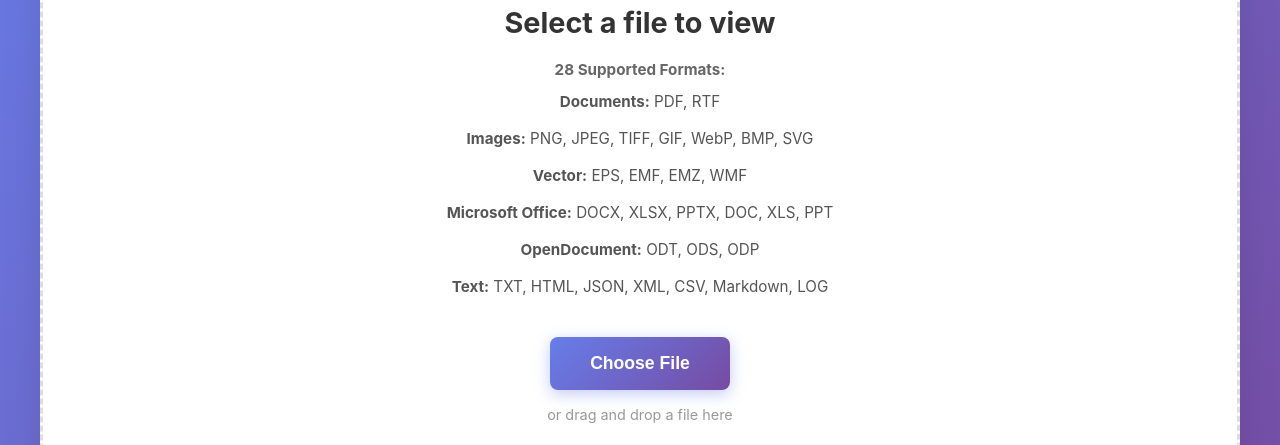
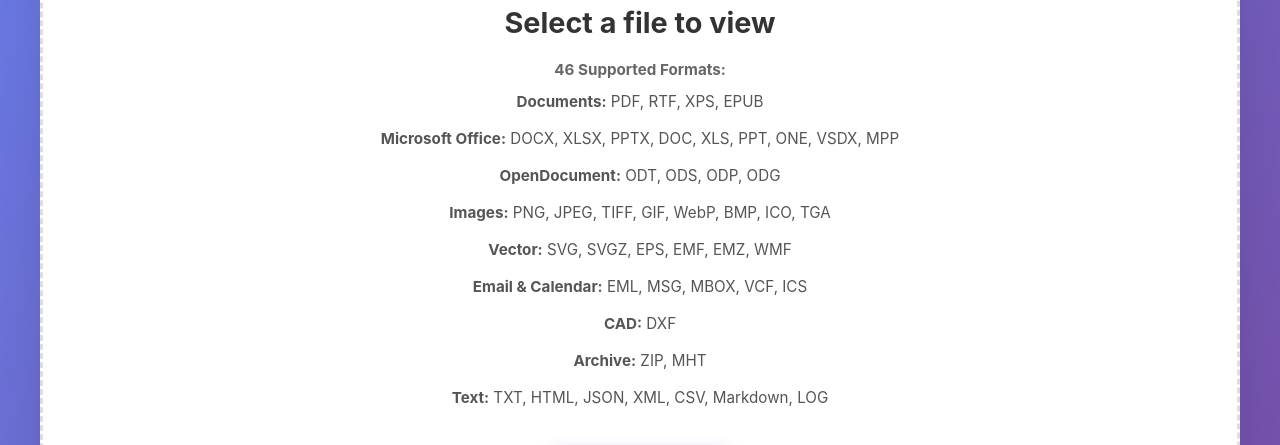
Before and after one commit to abahjat/Prism, a plain HTML site: page web-viewer/index.html in a window 1280 px wide. Shown: the part 298-743 px from the top of the page. Drawn offline with Linux system fonts and the light colour scheme; no server answers.

Commit message:
docs: update web viewer supported formats list to 46

```diff
--- a/web-viewer/index.html
+++ b/web-viewer/index.html
@@ -20,13 +20,17 @@
                 <div class="upload-icon">📁</div>
                 <h2>Select a file to view</h2>
                 <p class="supported-formats">
-                    <strong>28 Supported Formats:</strong><br>
-                    <span class="format-group"><strong>Documents:</strong> PDF, RTF</span><br>
-                    <span class="format-group"><strong>Images:</strong> PNG, JPEG, TIFF, GIF, WebP, BMP, SVG</span><br>
-                    <span class="format-group"><strong>Vector:</strong> EPS, EMF, EMZ, WMF</span><br>
-                    <span class="format-group"><strong>Microsoft Office:</strong> DOCX, XLSX, PPTX, DOC, XLS,
-                        PPT</span><br>
-                    <span class="format-group"><strong>OpenDocument:</strong> ODT, ODS, ODP</span><br>
+                    <strong>46 Supported Formats:</strong><br>
+                    <span class="format-group"><strong>Documents:</strong> PDF, RTF, XPS, EPUB</span><br>
+                    <span class="format-group"><strong>Microsoft Office:</strong> DOCX, XLSX, PPTX, DOC, XLS, PPT, ONE,
+                        VSDX, MPP</span><br>
+                    <span class="format-group"><strong>OpenDocument:</strong> ODT, ODS, ODP, ODG</span><br>
+                    <span class="format-group"><strong>Images:</strong> PNG, JPEG, TIFF, GIF, WebP, BMP, ICO,
+                        TGA</span><br>
+                    <span class="format-group"><strong>Vector:</strong> SVG, SVGZ, EPS, EMF, EMZ, WMF</span><br>
+                    <span class="format-group"><strong>Email & Calendar:</strong> EML, MSG, MBOX, VCF, ICS</span><br>
+                    <span class="format-group"><strong>CAD:</strong> DXF</span><br>
+                    <span class="format-group"><strong>Archive:</strong> ZIP, MHT</span><br>
                     <span class="format-group"><strong>Text:</strong> TXT, HTML, JSON, XML, CSV, Markdown, LOG</span>
                 </p>
                 <input type="file" id="fileInput" hidden>
```
